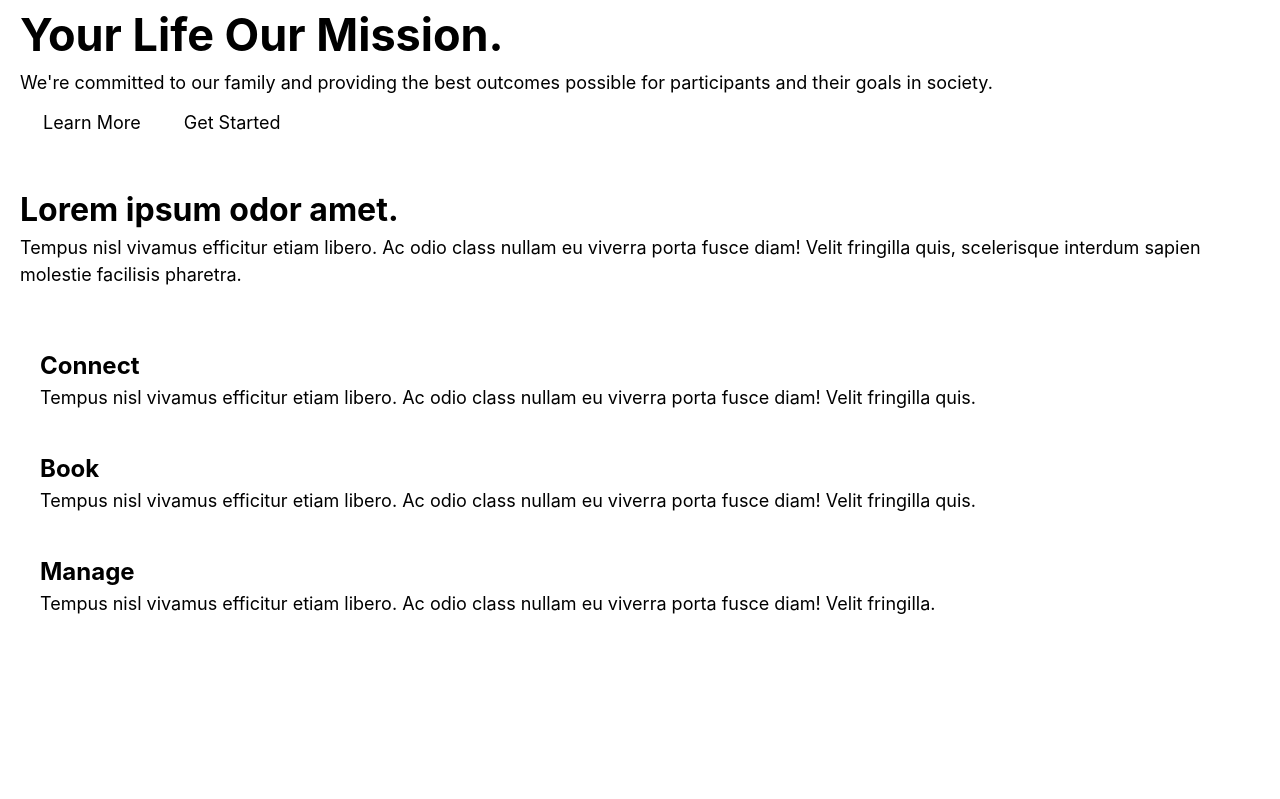
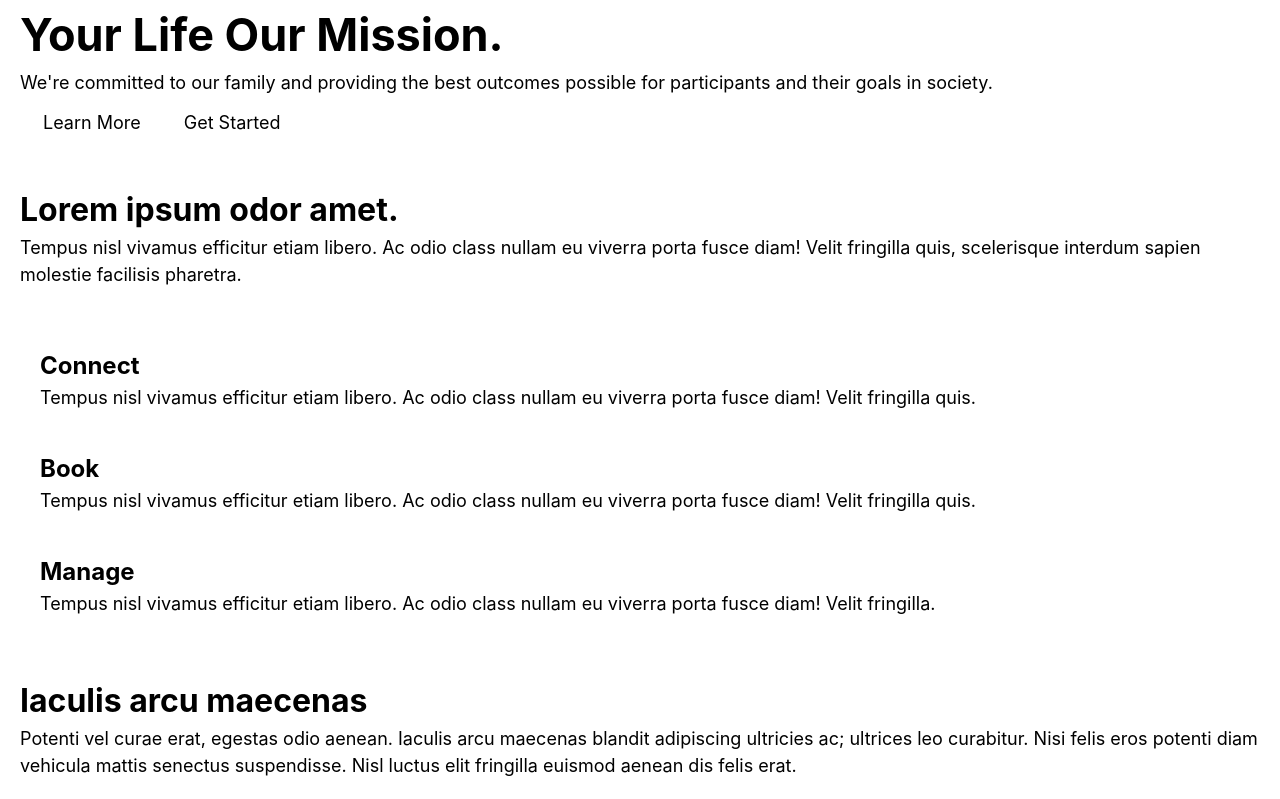
Before and after one commit to DragonWarrior9999/eclipsecare, a React (Vite) app: page / in a window 1280 px wide. Shown: the part 204-1003 px from the top of the page. Before the commit the page ends 861 px from the top, so only its background shows below. Built offline with nearby package versions, Linux system fonts and the light colour scheme.

Commit message:
added SplitBanner()

```diff
--- /dev/null
+++ b/src/components/SplitBanner.tsx
@@ -0,0 +1,34 @@
+import { ReactNode } from 'react';
+
+interface propsSpiltBanner{
+    children: ReactNode;
+    className: string;
+    image: string;
+}
+export default function SplitBanner({children, className, image}: propsSpiltBanner){
+
+    if(image == "right"){
+        return (
+            <div className={`md:grid grid-cols-12 ${className}`}>
+                <div className="col-span-6">
+                    <div className="text">
+                        {children}
+                    </div>
+                </div>
+                <div className="col-span-6 border border-white"></div>
+            </div>
+        )
+    }else if(image == "left"){
+        return (
+            <div className={`md:grid grid-cols-12 ${className}`}>
+                <div className="col-span-6 border border-white"></div>
+                <div className="col-span-6">
+                    <div className="text">
+                        {children}
+                    </div>
+                </div>
+            </div>
+        )
+    }
+
+}
--- a/src/pages/Home.tsx
+++ b/src/pages/Home.tsx
@@ -1,4 +1,5 @@
 import Section from '../components/Section';
+import SplitBanner from '../components/SplitBanner';
 
 export default function Home(){
 
@@ -44,6 +45,14 @@ export default function Home(){
                         </div>
                 </div>
             </Section>
+            <Section className="min-h-[500px] mt-[30px]">
+                <div className="p-[60px]">
+                    <SplitBanner image="left" className="rounded-lg border border-white min-h-[400px]">
+                        <h2>Iaculis arcu maecenas</h2>
+                        <p>Potenti vel curae erat, egestas odio aenean. Iaculis arcu maecenas blandit adipiscing ultricies ac; ultrices leo curabitur. Nisi felis eros potenti diam vehicula mattis senectus suspendisse. Nisl luctus elit fringilla euismod aenean dis felis erat.</p>
+                    </SplitBanner>
+                </div>
+            </Section>
         </>
     )
 }
```
